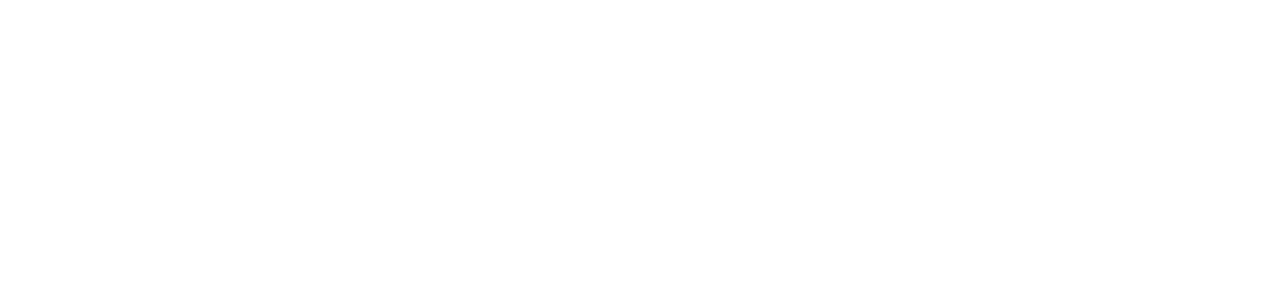
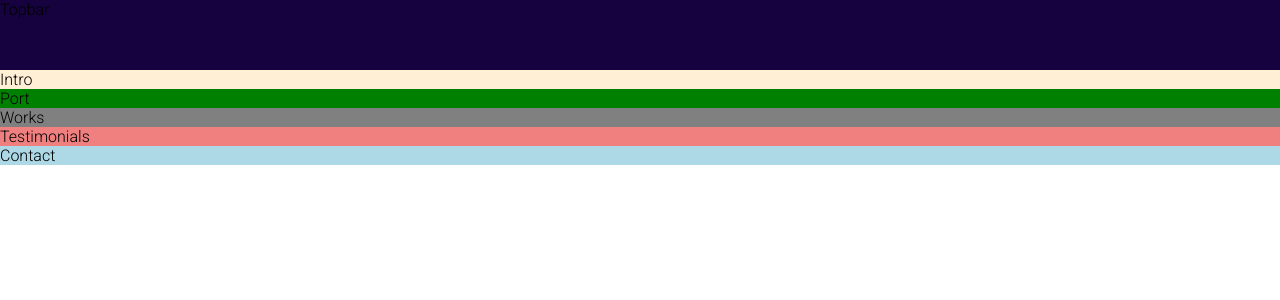
Before and after one commit to mbrown98/dev-portfolio, a React (Create React App) app: page / in a window 1280 px wide. Shown: the top 300 px of the page. Built offline with nearby package versions, Linux system fonts and the light colour scheme.

Commit message:
added all components to app screen

```diff
--- a/src/App.js
+++ /dev/null
@@ -1,5 +0,0 @@
-function App() {
-  return <div className="app"></div>;
-}
-
-export default App;
--- /dev/null
+++ b/src/App.jsx
@@ -0,0 +1,23 @@
+import Intro from "./components/intro/Intro";
+import Topbar from "./components/topbar/Topbar";
+import Portfolio from "./components/portfolio/Portfolio";
+import Works from "./components/works/Works";
+import Testimonials from "./components/testimonials/Testimonials";
+import Contact from "./components/contact/Contact";
+
+function App() {
+  return (
+    <div className="app">
+      <Topbar />
+      <div className="sections">
+        <Intro />
+        <Portfolio />
+        <Works />
+        <Testimonials />
+        <Contact />
+      </div>
+    </div>
+  );
+}
+
+export default App;
--- a/src/components/testimonials/Testimonials.jsx
+++ b/src/components/testimonials/Testimonials.jsx
@@ -2,8 +2,8 @@
 
 export default function Testimonials() {
     return (
-      <div className="testimonials">
-          Testimonials
-      </div>
+        <div className="testimonials">
+            Testimonials
+        </div>
     )
 }
--- a/src/components/topbar/Topbar.jsx
+++ b/src/components/topbar/Topbar.jsx
@@ -1,4 +1,5 @@
 import "./topbar.scss"
+
 export default function Topbar() {
     return (
       <div className="topbar">Topbar</div>
--- a/src/components/topbar/topbar.scss
+++ b/src/components/topbar/topbar.scss
@@ -1,3 +1,5 @@
 .topbar {
-  background-color: red;
+  width: 100%;
+  height: 70px;
+  background-color: #15023e;
 }
```
